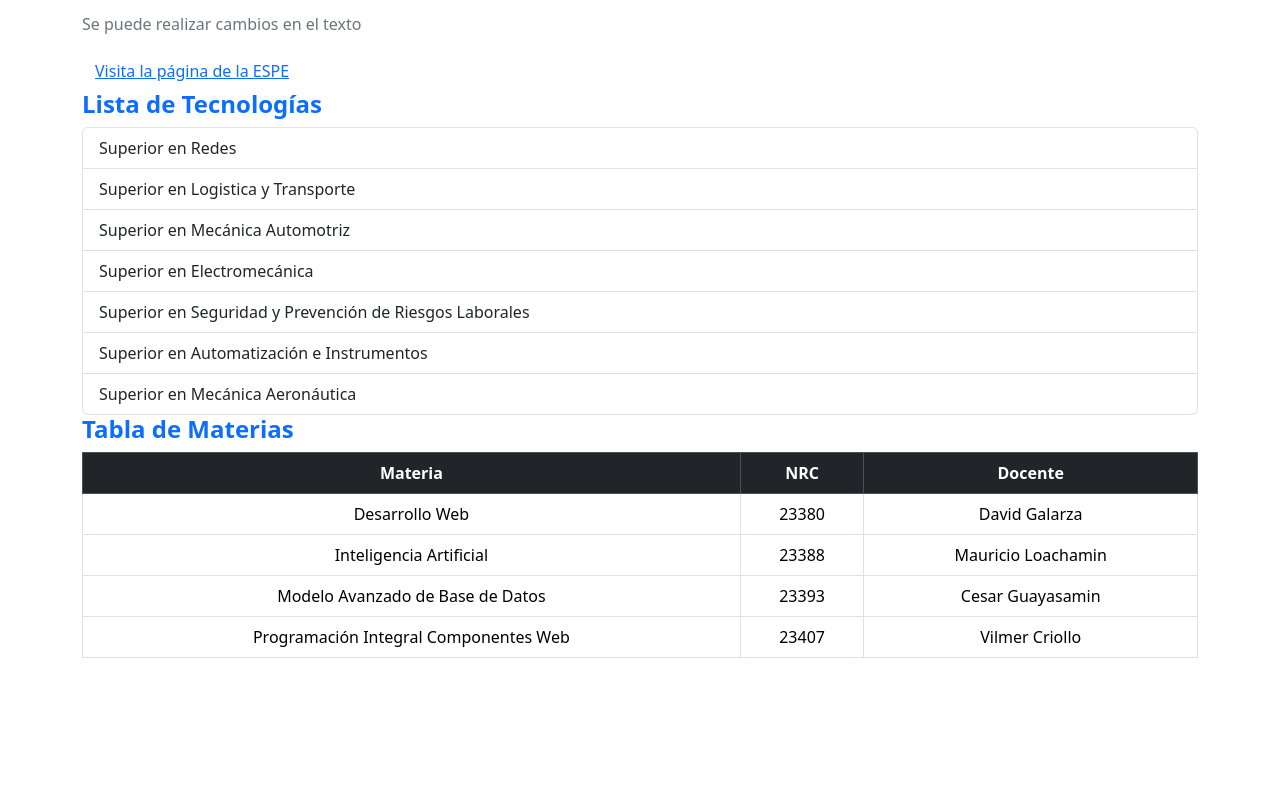
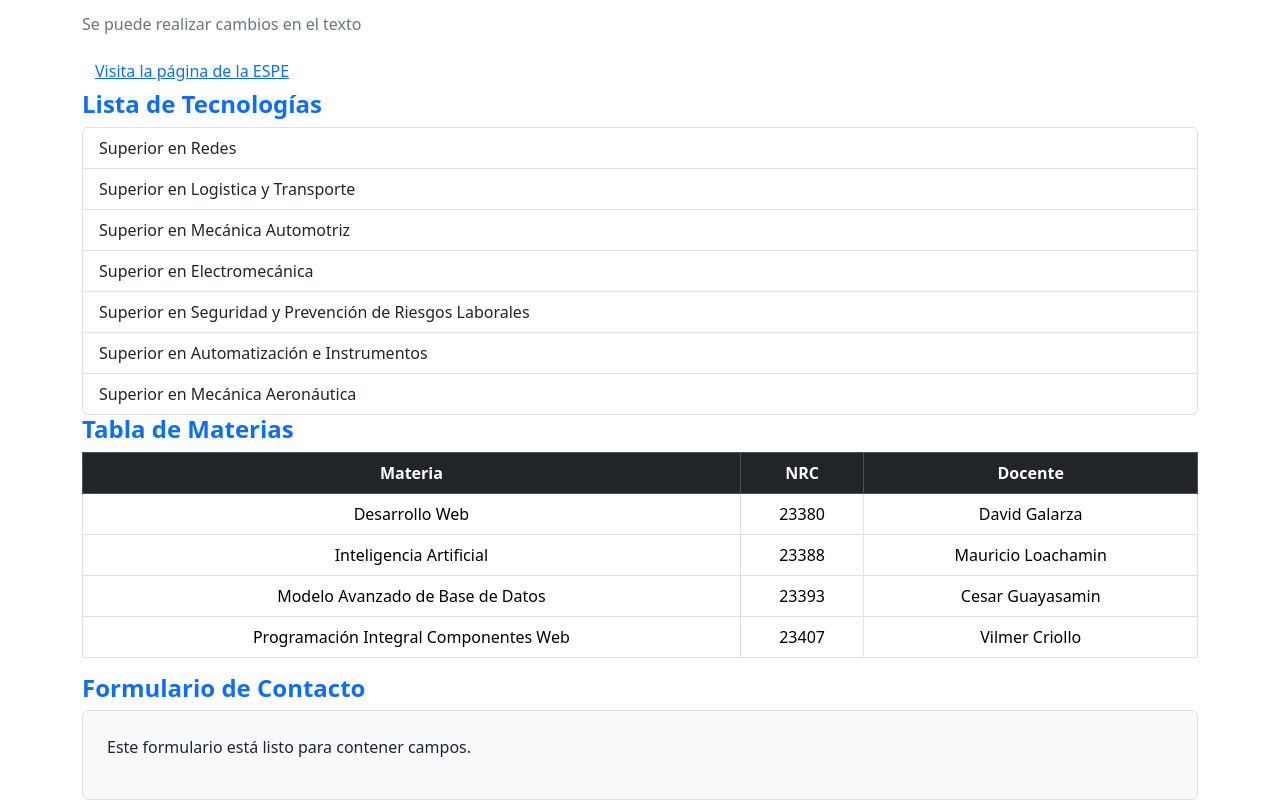
Before and after one commit to Willianh25/pry_componentes_react, a React (Create React App) app: page / in a window 1280 px wide. Shown: the part 766-1566 px from the top of the page. Before the commit the page ends 1440 px from the top, so only its background shows below. Built offline with nearby package versions, Linux system fonts and the light colour scheme.

Commit message:
Se crea el componente Formulario.js, con soporte para children, se añade a app.js, con textod e prueba, hasta implementar lo demás

```diff
--- a/src/App.js
+++ b/src/App.js
@@ -4,6 +4,7 @@ import Parrafo from "./components/Parrafo";
 import Enlace from "./components/Enlace";
 import Lista from "./components/Lista";
 import Tabla from "./components/Tabla";
+import Formulario from "./components/Formulario";
 
 function App() {
 
@@ -55,6 +56,11 @@ function App() {
 
       <Titulo texto="Tabla de Materias" nivel={4} />
       <Tabla cabecera={encabezados} datos={filas} />
+
+      <Titulo texto="Formulario de Contacto" nivel={4} />
+      <Formulario>
+        <p>Este formulario está listo para contener campos.</p>
+      </Formulario>
     </div>
   );
 }
--- /dev/null
+++ b/src/components/Formulario.js
@@ -0,0 +1,12 @@
+// Se crea un componente funcional llamado Formulario
+function Formulario(props) {
+    return (
+        <form className="p-4 border rounded bg-light">
+            {/* Si se pasan elementos hijos, se renderizan dentro del formulario */}
+            {props.children}
+        </form>
+    );
+}
+
+// Se exporta el componente Formulario para que pueda ser utilizado en otros archivos
+export default Formulario;
```
